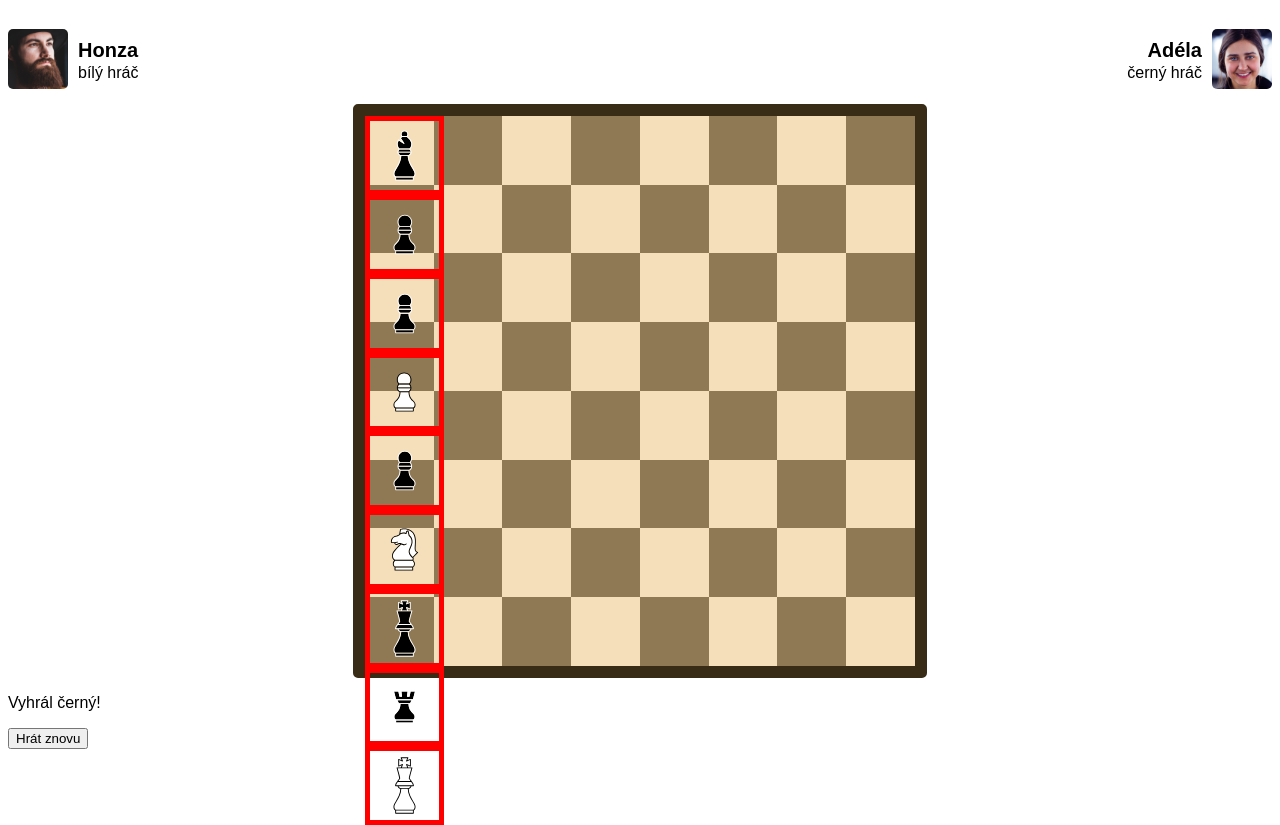
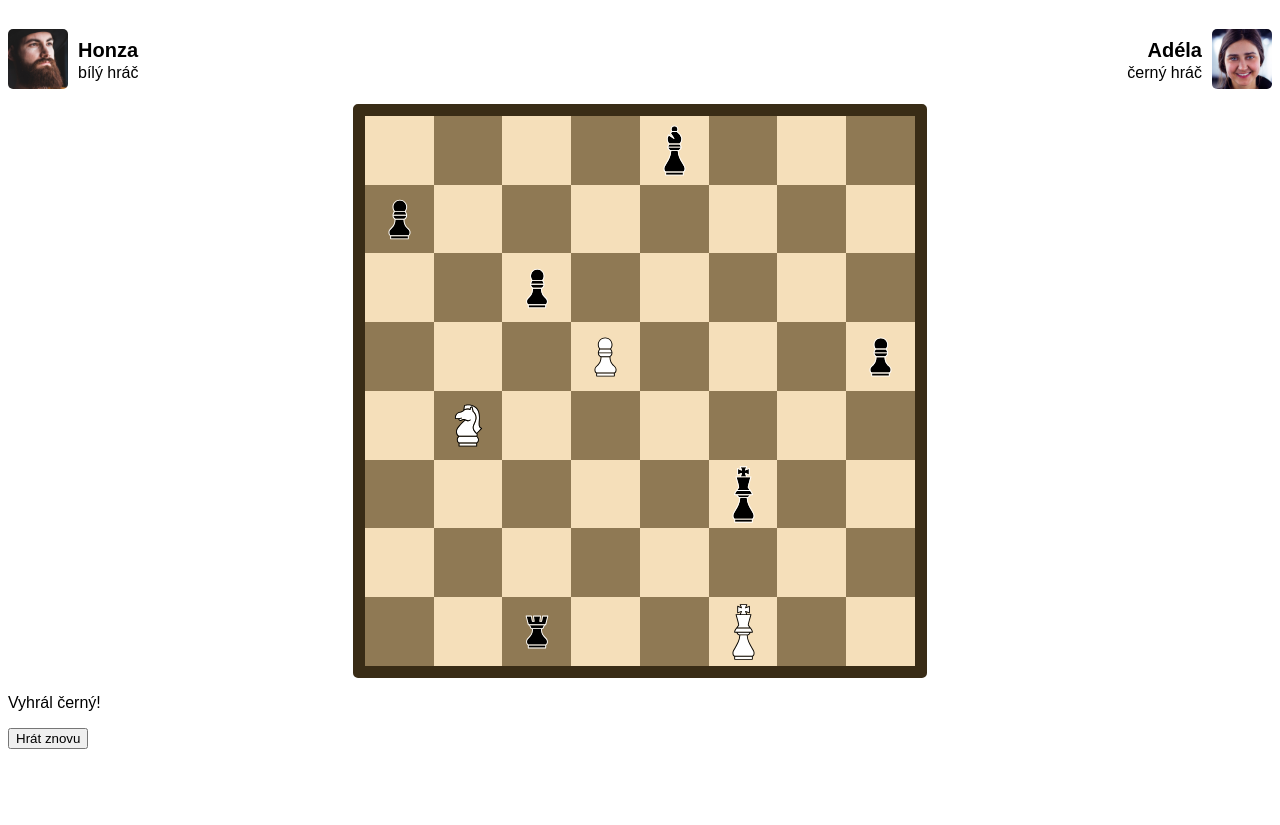
Before and after one commit to Martula547/sachy-Martula547, a plain HTML site: page index.html in a window 1280 px wide. Shown: the part 90-915 px from the top of the page. After the commit the page ends 847 px from the top, so only its background shows below. Drawn offline with Linux system fonts and the light colour scheme.

Commit message:
Prace v CSS2

```diff
--- a/style.css
+++ b/style.css
@@ -45,10 +45,48 @@ h2 {
     margin: 15px auto;
     border: 12px solid #392C16;
     border-radius: 5px;
+    display: grid;
+    grid-template-columns: repeat(8, 12.5%);
+    grid-template-rows: repeat(8, 12.5%);
 }
 .sachovnice img {
-    width: 12.5%;
-    height: 12.5%;
-    border: 5px solid red;
+    width: 100%;
+    height: 100%;
     display: block;
 }
+.sachovnice > :nth-child(9) {
+    grid-row-start: 8;
+    grid-column-start: 6;
+}
+.sachovnice > :nth-child(8) {
+    grid-row-start: 8;
+    grid-column-start: 3;
+}
+.sachovnice > :nth-child(7) {
+    grid-row-start: 6;
+    grid-column-start: 6;
+}
+.sachovnice > :nth-child(6) {
+    grid-row-start: 5;
+    grid-column-start: 2;
+}
+.sachovnice > :nth-child(5) {
+    grid-row-start: 4;
+    grid-column-start: 8;
+}
+.sachovnice > :nth-child(4) {
+    grid-row-start: 4;
+    grid-column-start: 4;
+}
+.sachovnice > :nth-child(3) {
+    grid-row-start: 3;
+    grid-column-start: 3;
+}
+.sachovnice > :nth-child(2) {
+    grid-row-start: 2;
+    grid-column-start: 1;
+}
+.sachovnice > :nth-child(1) {
+    grid-row-start: 1;
+    grid-column-start: 5;
+}
```
